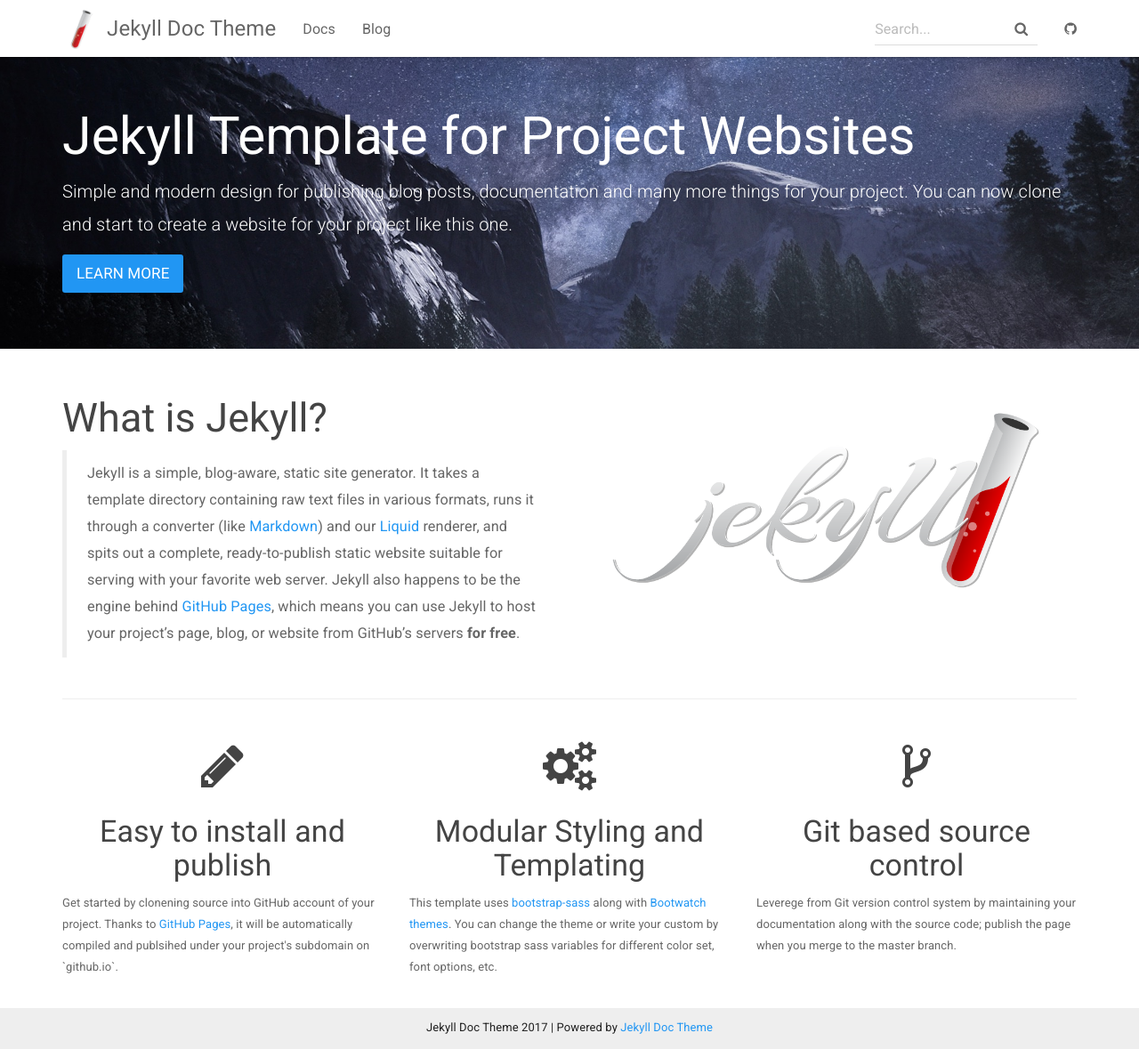
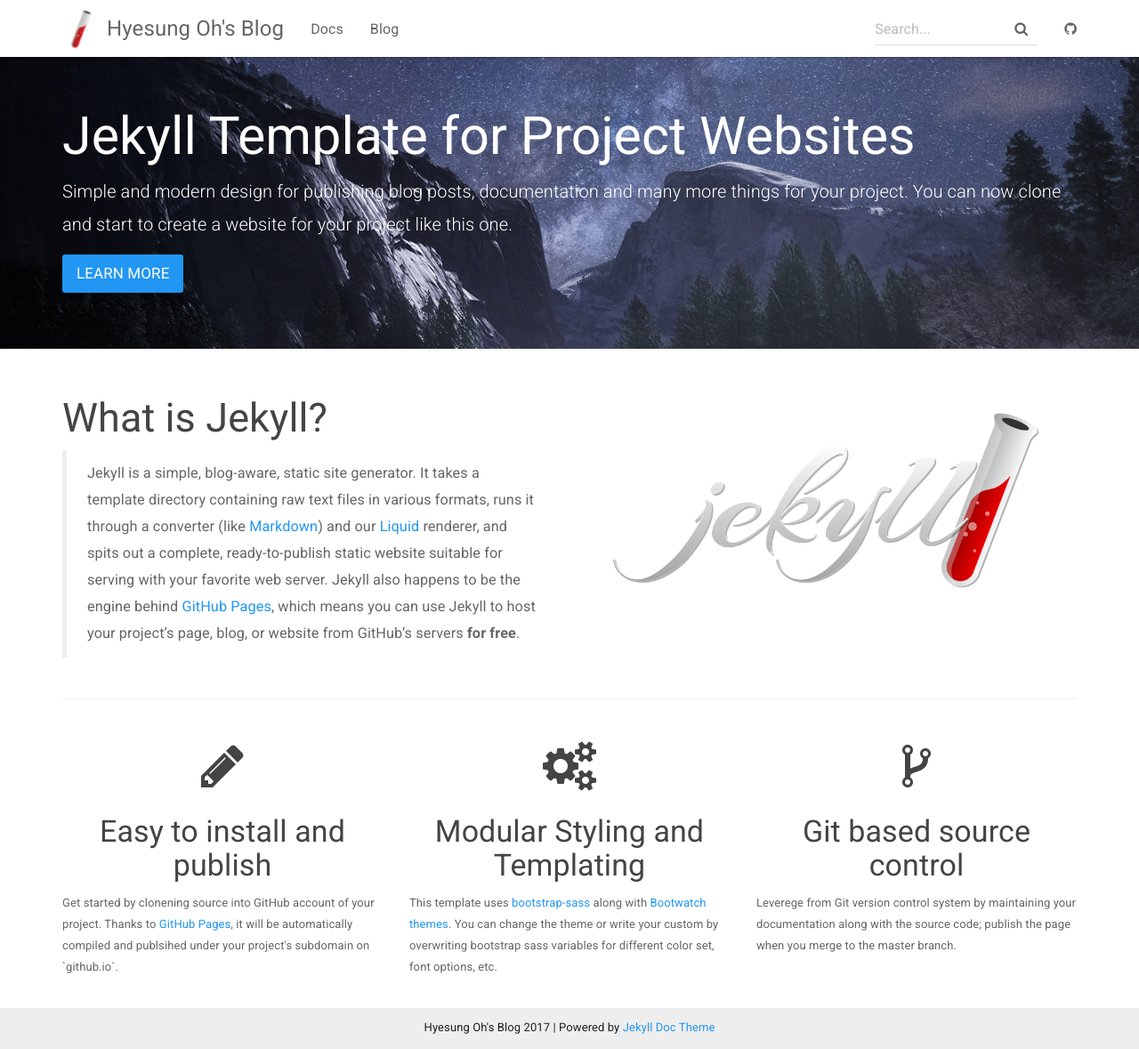
Before and after one commit to hyesungoh/hyesungoh.github.io, a Jekyll site: the page built from index.html, in a window 1280 px wide and 1179 px high. Shown: the whole window at 89% size. Built offline with Jekyll 4.4.1, drawn with Linux system fonts in a browser that asks for light colours; nearby versions of some CDN libraries.

Commit message:
config setting

```diff
--- a/_config.yml
+++ b/_config.yml
@@ -1,13 +1,13 @@
 # Site settings
-title: Jekyll Doc Theme
-email: your-email@domain.com
+title: "Hyesung Oh's Blog"
+email: "haesungoh414@gmail.com"
 description: >
   Jekyll Template for Project Websites
   providing documentation and blog post pages.
 
 baseurl: "/" # the subpath of your site, e.g. /blog/
 url: "https://hyesungoh.github.io" # the base hostname & protocol for your site
-git_address: https://github.com/aksakalli/jekyll-doc-theme
+git_address: https://github.com/hyesungoh
 git_edit_address: https://github.com/aksakalli/jekyll-doc-theme/blob/gh-pages
 
 # theme options from https://bootswatch.com/
```
